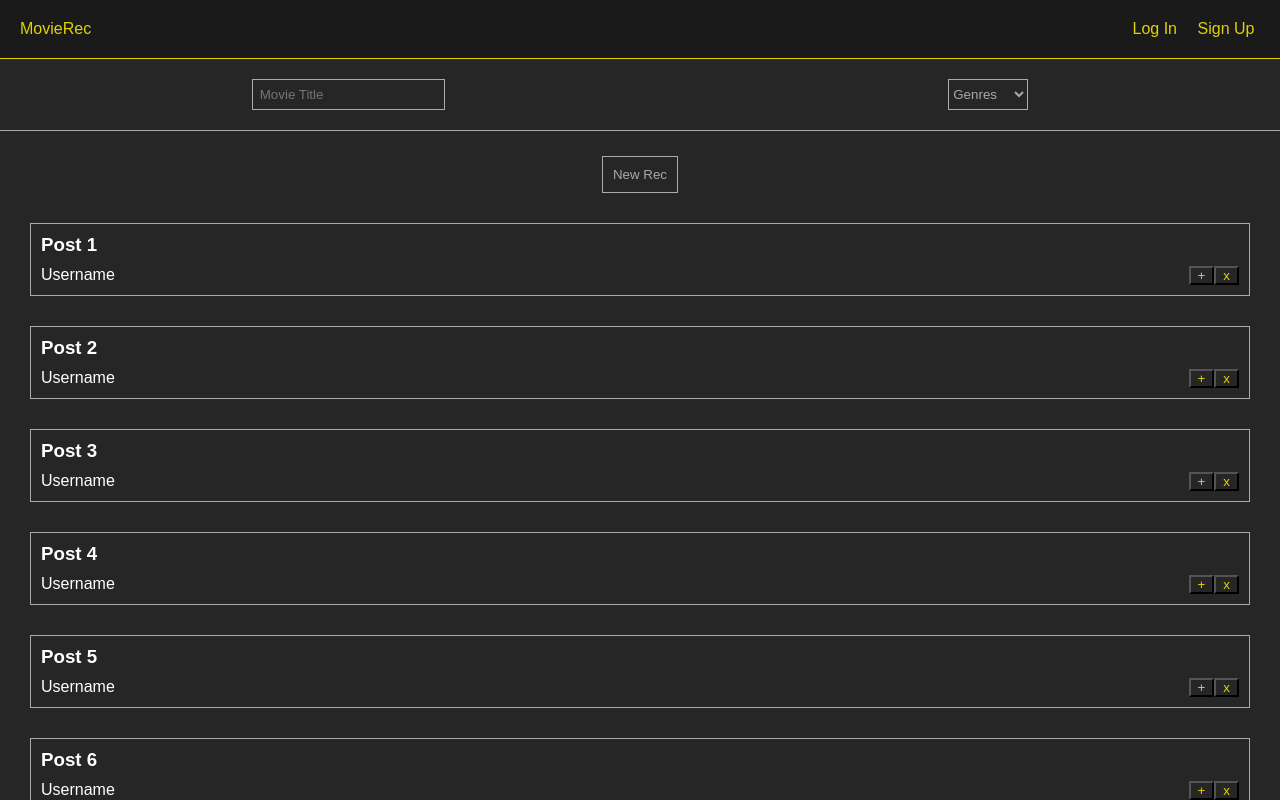
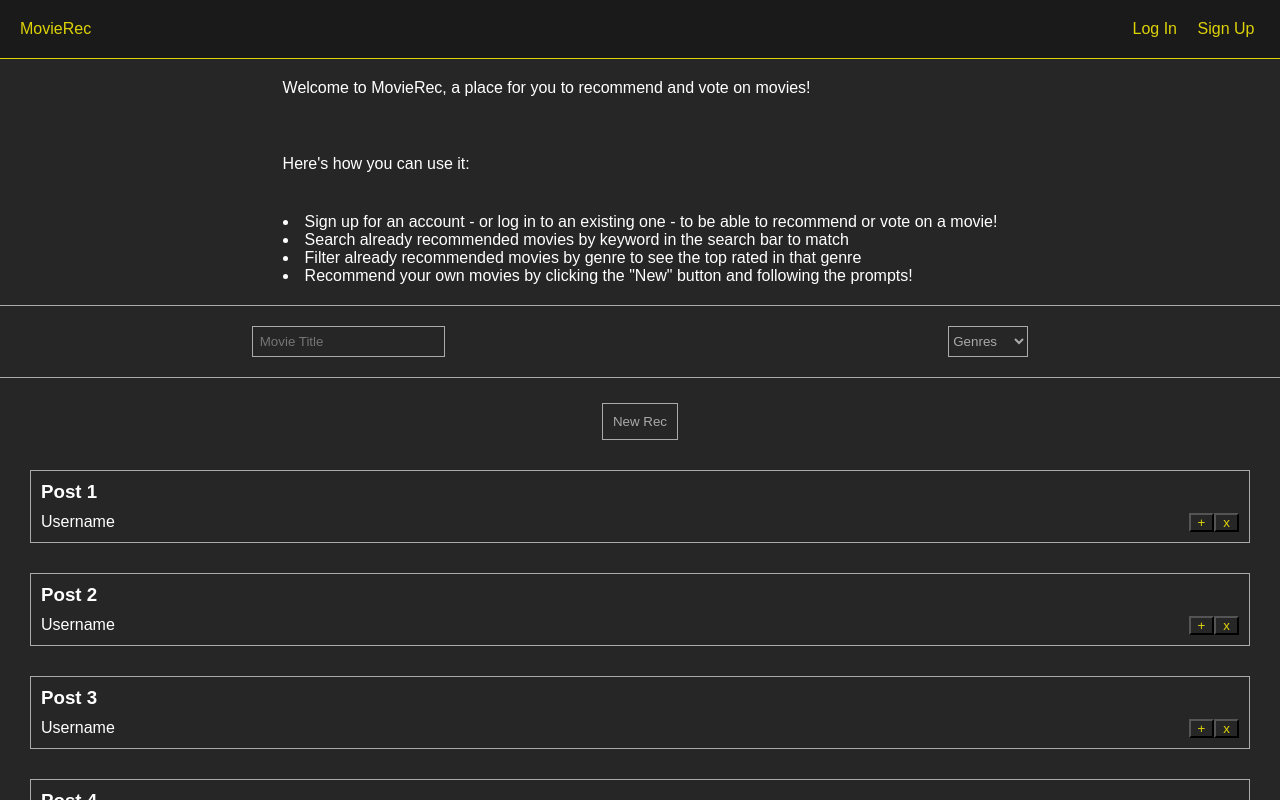
Before and after one commit to joewickes/movierec-frontend, a React (Create React App) app: page / in a window 1280 px wide. Shown: the top 800 px of the page. Built offline with nearby package versions, Linux system fonts and the light colour scheme.

Commit message:
Add Welcome and style forms

```diff
--- a/src/components/HomePage.js
+++ b/src/components/HomePage.js
@@ -8,14 +8,23 @@ import PostList from './PostList';
 
 // Styles
 import './../styles/HomePage.css';
+import Welcome from './Welcome';
 
 class HomePage extends React.Component {
+
+  state = {
+    visited: false
+  }
+
+  componentDidMount() {
+
+  }
+
   render() {
-
-
 
     return (
       <>
+        {this.state.visited ? null : <Welcome />}
         <SearchFilter />
         <PostList />
       </>
--- a/src/components/LogInPage.js
+++ b/src/components/LogInPage.js
@@ -2,10 +2,13 @@
 import React from 'react';
 import { withRouter } from 'react-router-dom';
 
+// Style
+import './../styles/LogInPage.css';
+
 class LogInPage extends React.Component {
   render() {
     return(
-      <main>
+      <main className="LogInPage">
         <h2>Log In</h2>
         <form className="log-in-form">
           <label for="username">Username</label>
--- a/src/components/NewRecPage.js
+++ b/src/components/NewRecPage.js
@@ -204,7 +204,7 @@ class NewRecPage extends React.Component {
 
   render() {
     return (
-      <main>
+      <main className="NewRecPage">
         <h2>Add a Recommendation</h2>
         {this.chooseForm()}
       </main>
--- a/src/components/SignUpPage.js
+++ b/src/components/SignUpPage.js
@@ -2,10 +2,13 @@
 import React from 'react';
 import { withRouter } from 'react-router-dom';
 
+// Styles
+import './../styles/SignUpPage.css';
+
 class SignUpPage extends React.Component {
   render() {
     return(
-      <main>
+      <main className="SignUpPage">
         <h2>Sign Up</h2>
         <form className="log-in-form">
           <label for="username">Username</label>
--- /dev/null
+++ b/src/components/Welcome.js
@@ -0,0 +1,30 @@
+// Dependencies
+import React from 'react';
+
+// Styles
+import './../styles/Welcome.css';
+
+export default class Welcome extends React.Component {
+  render() {
+
+
+
+    return (
+      <section className="welcome">
+        <div className="welcome-text">
+          <p>Welcome to MovieRec, a place for you to recommend and vote on movies!</p>
+          <br></br>
+          <div>
+            <p>Here's how you can use it:</p>
+            <ul>
+              <li>Sign up for an account - or log in to an existing one - to be able to recommend or vote on a movie!</li>
+              <li>Search already recommended movies by keyword in the search bar to match</li>
+              <li>Filter already recommended movies by genre to see the top rated in that genre</li>
+              <li>Recommend your own movies by clicking the "New" button and following the prompts!</li>
+            </ul>
+          </div>
+        </div>
+      </section>
+    );
+  }
+}
--- /dev/null
+++ b/src/styles/LogInPage.css
@@ -0,0 +1,14 @@
+.LogInPage {
+  display: flex;
+  flex-direction: column;
+  align-items: center;
+}
+
+.LogInPage h2 {
+  padding: 20px 0px;
+}
+
+.LogInPage form {
+  display: flex;
+  flex-direction: column;
+}
--- a/src/styles/NewRecPage.css
+++ b/src/styles/NewRecPage.css
@@ -7,3 +7,9 @@
 * {
   color: #fff;
 }
+
+.NewRecPage {
+  display: flex;
+  flex-direction: column;
+  align-items: center;
+}
--- /dev/null
+++ b/src/styles/SignUpPage.css
@@ -0,0 +1,14 @@
+.SignUpPage {
+  display: flex;
+  flex-direction: column;
+  align-items: center;
+}
+
+.SignUpPage h2 {
+  padding: 20px 0px;
+}
+
+.SignUpPage form {
+  display: flex;
+  flex-direction: column;
+}
--- /dev/null
+++ b/src/styles/Welcome.css
@@ -0,0 +1,12 @@
+.welcome {
+  width: 100%;
+  display: flex;
+  flex-direction: column;
+  align-items: center;
+  list-style-position: inside;
+  border-bottom: .1px solid #aaa;
+}
+
+.welcome-text p, .welcome-text ul {
+  padding: 20px;
+}
```
Also changed, not shown: 1 other file (tests, documents, lock files or other folders).
